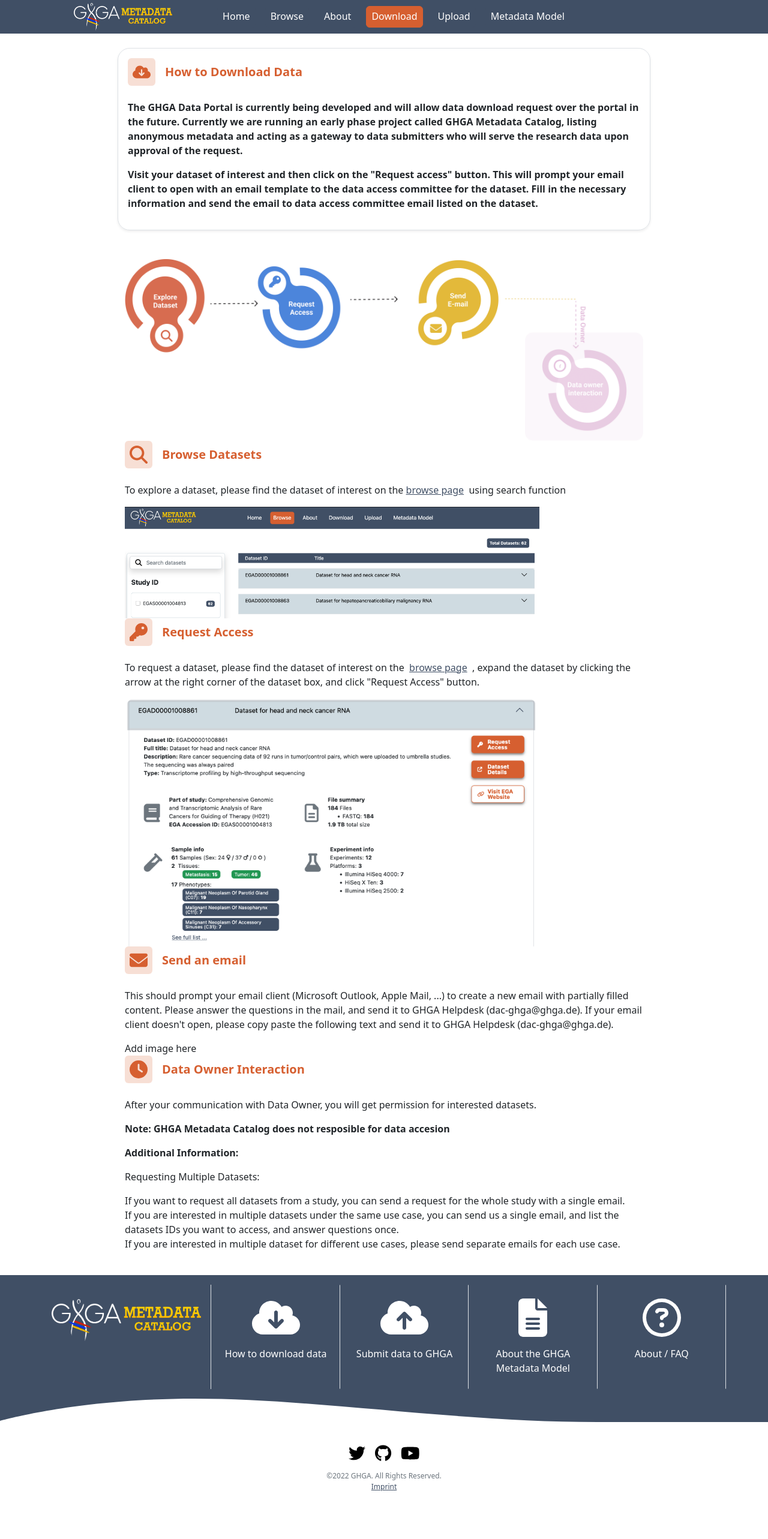
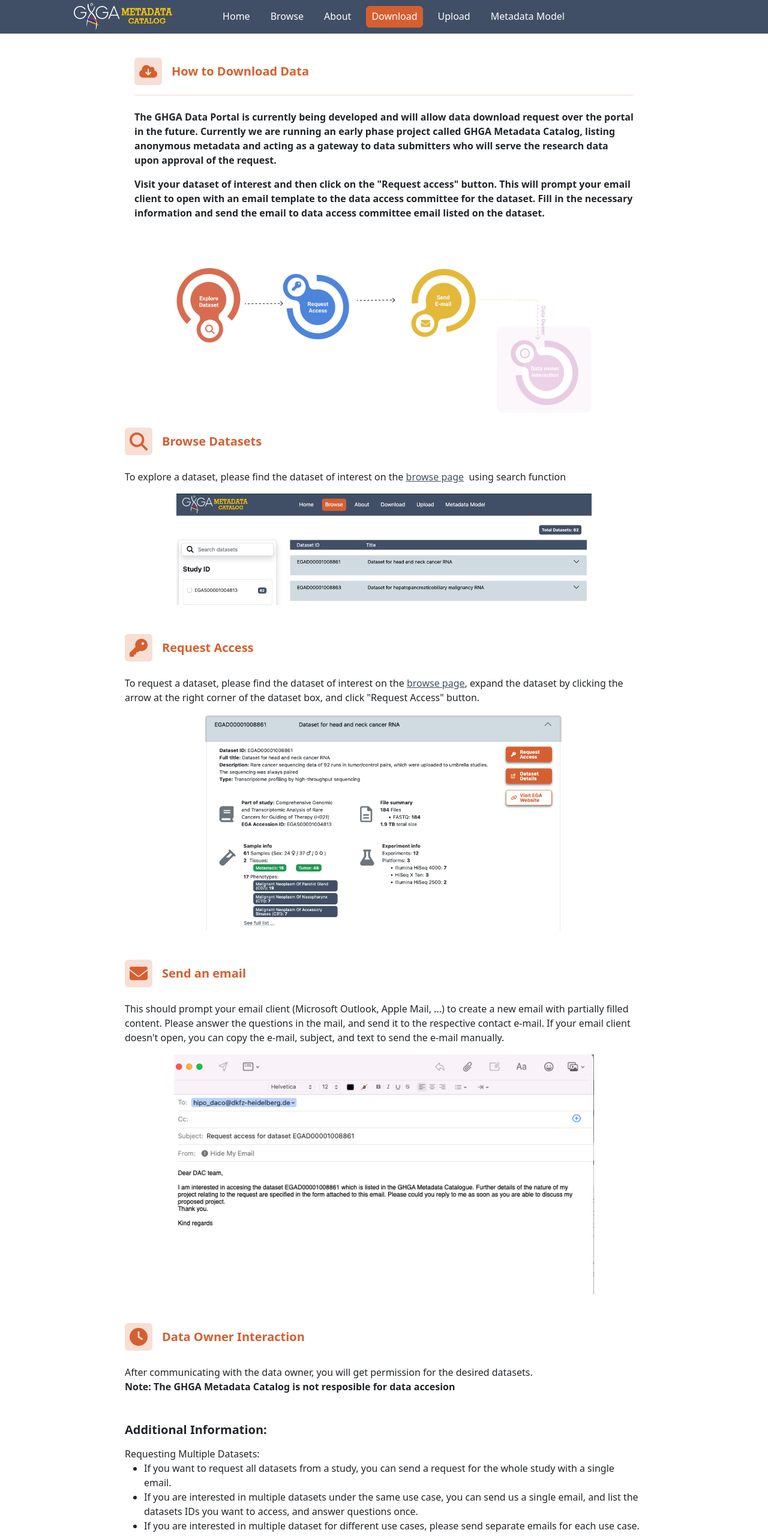
Before and after one commit to ghga-de/metadata-catalog, a React (Create React App) app: page /download in a window 1280 px wide. Shown: the top 2566 px of the page at 60% size. Before the commit the page ends 2512 px from the top, so only its background shows below. Built offline with nearby package versions, Linux system fonts and the light colour scheme.

Commit message:
Download completed. Home filter selects fixed.

```diff
--- a/src/components/download/download.tsx
+++ b/src/components/download/download.tsx
@@ -1,21 +1,20 @@
 import { faClockFour, faCloudArrowDown, faEnvelope, faKey, faMagnifyingGlass } from "@fortawesome/free-solid-svg-icons";
 import { FontAwesomeIcon } from "@fortawesome/react-fontawesome";
-import { Row, Container } from "react-bootstrap";
 import downloadImg from "../../assets/download/download-1.png";
 import browseImg from "../../assets/download/browse.png";
 import requestImg from "../../assets/download/request-access.png";
+import emailImg from "../../assets/download/email.png";
 import { Link } from "react-router-dom";
 
 const Download = () => {
     return (
 
         <div className="mx-auto w-75 px-5 my-4">
-            <Row>
-                <Container
-                    className="mb-5 border border-1 border-light-alternative p-3 shadow-sm"
+            <div
+                className="mb-5 p-3"
                 style={{ borderRadius: "20px" }}
             >
-                    <h5 className="mb-4 d-flex align-items-center text-secondary fw-bold">
+                <h5 className="d-flex align-items-center text-secondary fw-bold">
                     <FontAwesomeIcon
                         icon={faCloudArrowDown}
                         pull="left"
@@ -29,6 +28,7 @@ const Download = () => {
                     />
                     How to Download Data
                 </h5>
+                <hr className="border-secondary mb-4" />
                 <div className="overflow-auto">
                     <p className="fw-bold">
                         The GHGA Data Portal is currently being developed and will allow data download request over the portal in the future.
@@ -41,19 +41,11 @@ const Download = () => {
                         Fill in the necessary information and send the email to  data access committee email listed on the dataset.
                     </p>
                 </div>
-                </Container>
-            </Row>
-            <Row>
-                <Container>
+            </div>
+            <div className="text-center mb-4">
+                <img src={downloadImg} alt="Explore dataset - Request access - Send e-mail - Data owner interaction" width="80%" />
+            </div>
             <div>
-                        <img src={downloadImg} alt="schema" className="float-end" width="100%" />
-                    </div>
-                </Container>
-            </Row>
-            <Row>
-                <Container>
-                    <div className="overflow-auto">
-                        <p>
                 <h5 className="mb-4 d-flex align-items-center text-secondary fw-bold">
                     <FontAwesomeIcon
                         icon={faMagnifyingGlass}
@@ -68,21 +60,17 @@ const Download = () => {
                     />
                     Browse Datasets
                 </h5>
-                        </p>
                 <p>
                     To explore a dataset, please find the dataset of interest on the&nbsp;
                     <Link to="/browse" target="_blank" rel="noreferrer">
                         browse page
                     </Link> &nbsp;using search function
                 </p>
-                        <img src={browseImg} alt="schema" className="float-middle" width="80%" />
+                <div className="text-center mb-5">
+                    <img src={browseImg} alt="Browse view" width="80%" />
                 </div>
-                </Container>
-            </Row>
-            <Row>
-                <Container>
-                    <div className="overflow-auto">
-                        <p>
+            </div>
+            <div>
                 <h5 className="mb-4 d-flex align-items-center text-secondary fw-bold">
                     <FontAwesomeIcon
                         icon={faKey}
@@ -97,22 +85,18 @@ const Download = () => {
                     />
                     Request Access
                 </h5>
-                        </p>
                 <p>
-                            To request a dataset, please find the dataset of interest on the &nbsp;
+                    To request a dataset, please find the dataset of interest on the&nbsp;
                     <Link to="/browse" target="_blank" rel="noreferrer">
                         browse page
-                            </Link> &nbsp;,
+                    </Link>,
                     expand the dataset by clicking the arrow at the right corner of the dataset box, and click "Request Access" button.
                 </p>
-                        <img src={requestImg} alt="schema" className="float-middle" width="80%" />
+                <div className="text-center mb-5">
+                    <img src={requestImg} alt="Dataset details" className="float-middle" width="70%" />
                 </div>
-                </Container>
-            </Row>
-            <Row>
-                <Container>
-                    <div className="overflow-auto">
-                        <p>
+            </div>
+            <div>
                 <h5 className="mb-4 d-flex align-items-center text-secondary fw-bold">
                     <FontAwesomeIcon
                         icon={faEnvelope}
@@ -127,19 +111,16 @@ const Download = () => {
                     />
                     Send an email
                 </h5>
-                        </p>
                 <p>
                     This should prompt your email client (Microsoft Outlook, Apple Mail, ...) to create a new email with partially filled content.
-                            Please answer the questions in the mail, and send it to GHGA Helpdesk (dac-ghga@ghga.de).
-                            If your email client doesn't open, please copy paste the following text and send it to GHGA Helpdesk (dac-ghga@ghga.de).
+                    Please answer the questions in the mail, and send it to the respective contact e-mail.
+                    If your email client doesn't open, you can copy the e-mail, subject, and text to send the e-mail manually.
                 </p>
-                        Add image here
+                <div className="text-center mb-5">
+                    <img src={emailImg} alt="Dataset details" className="float-middle" />
                 </div>
-                </Container>
-            </Row>
-            <Row>
-                <Container>
-                    <div className="overflow-auto">
+            </div>
+            <div>
                 <p>
                     <h5 className="mb-4 d-flex align-items-center text-secondary fw-bold">
                         <FontAwesomeIcon
@@ -156,34 +137,24 @@ const Download = () => {
                         Data Owner Interaction
                     </h5>
                 </p>
-                        <p>
-                            After your communication with Data Owner, you will get permission for interested datasets. <br />
-
+                <p className="mb-5">
+                    After communicating with the data owner, you will get permission for the desired datasets.<br />
+                    <strong>Note: The GHGA Metadata Catalog is not resposible for data accesion</strong>
                 </p>
-                        <p className="fw-bold">
-                            Note: GHGA Metadata Catalog does not resposible for data accesion
-                        </p>
-
             </div>
-                </Container>
-            </Row>
-            <Row>
-                <Container>
-                    <div className="overflow-auto">
-                        <p className="fw-bold">
+            <div>
+                <h5 className="mb-3 fw-bold">
                     Additional Information:
-                        </p>
-                        <p>
+                </h5>
+                <p className="mb-0">
                     Requesting Multiple Datasets:
                 </p>
-                        <p>
-                            If you want to request all datasets from a study, you can send a request for the whole study with a single email. <br />
-                            If you are interested in multiple datasets under the same use case, you can send us a single email, and list the datasets IDs you want to access, and answer questions once. <br />
-                            If you are interested in multiple dataset for different use cases, please send separate emails for each use case. <br />
-                        </p>
+                <ul>
+                    <li>If you want to request all datasets from a study, you can send a request for the whole study with a single email.</li>
+                    <li>If you are interested in multiple datasets under the same use case, you can send us a single email, and list the datasets IDs you want to access, and answer questions once.</li>
+                    <li>If you are interested in multiple dataset for different use cases, please send separate emails for each use case.</li>
+                </ul>
             </div >
-                </Container >
-            </Row >
         </div >
     );
 };
--- a/src/components/home/homeTopSection/homeFilterSelects.tsx
+++ b/src/components/home/homeTopSection/homeFilterSelects.tsx
@@ -33,7 +33,7 @@ const HomeFilterSelects = (props: HomeFilterSelectsProps) => {
   const generateSelect = (key: string, display: string) => {
     return (
       <Form.Select
-        className="d-inline-block w-25 fs-8 text-capitalize me-1"
+        className="d-inline-block fs-8 text-capitalize me-1"
         size="sm"
         onChange={(event) => filterChange(key, event.target.value)}
       >
@@ -45,7 +45,7 @@ const HomeFilterSelects = (props: HomeFilterSelectsProps) => {
 
   return (
     <Container className="w-75">
-      <div className="w-75">
+      <div className="d-flex w-75">
         {generateSelect("has_study.type", "Study type")}
         {generateSelect("has_study.ega_accession", "Study ID")}
         {generateSelect("type", "Dataset Type")}
```
Also changed, not shown: src/assets/download/email.png (added). Lines whose indentation alone changed are shown as unchanged.
